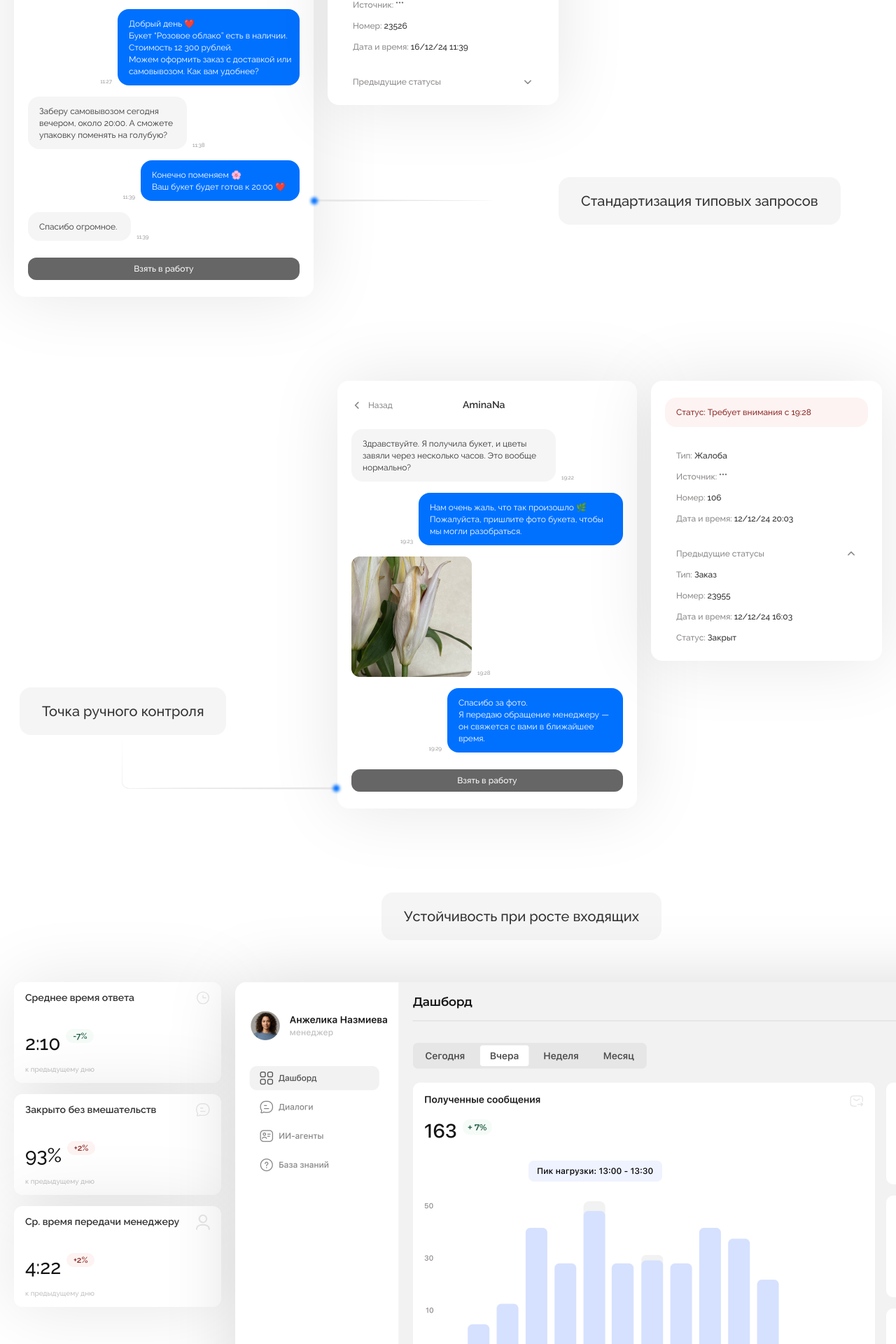
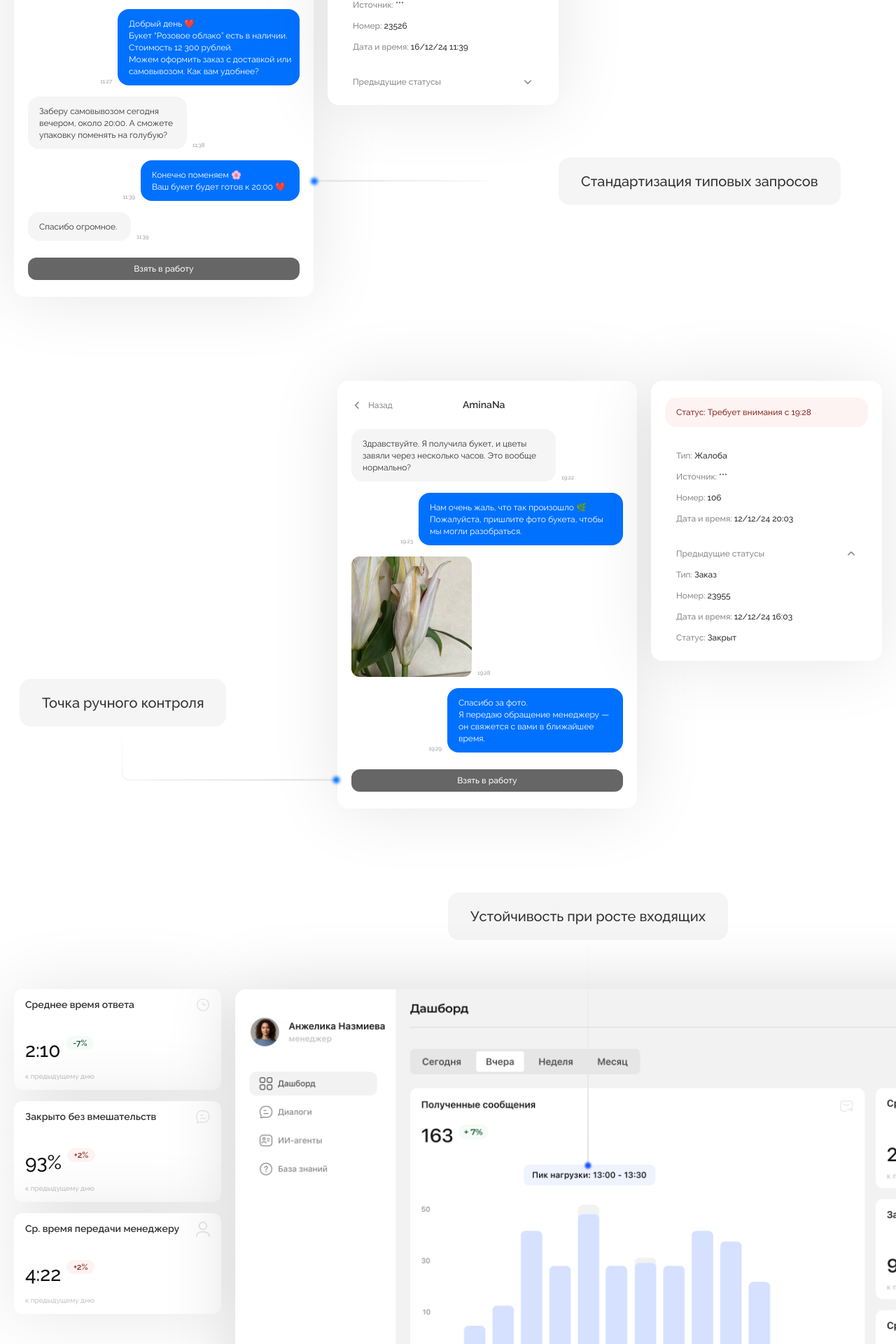
Before and after one commit to GrPugaguga/uxiustina, a Next.js app: page /amp in a window 1280 px wide. Shown: the part 5561-7481 px from the top of the page at 70% size. Built offline with nearby package versions, Linux system fonts and the light colour scheme.

Commit message:
feat(amp): fix vectors in examples pages

```diff
--- a/app/amp/sections/examples/DashBoard.tsx
+++ b/app/amp/sections/examples/DashBoard.tsx
@@ -58,8 +58,11 @@ export default function DashBoardExample(){
     ]
     return (
         <div className="grid grid-cols-12 gap-x-5 gap-y-15 w-full ">
-            <SolutionSpan text="Устойчивость при росте входящих" className="col-start-6 col-span-7 w-fit "/>
-            <div className="flex flex-row gap-5 col-start-1 col-span-12 w-full " >
+            <div className="flex flex-col gap-0 col-start-7 col-span-7 w-fit ">
+            <SolutionSpan text="Устойчивость при росте входящих" className=""/>
+            <Image src="/svg/vector_dashboard.svg" width={16} height={386} alt="" className="self-center z-10"/>
+            </div>
+            <div className="flex flex-row gap-5 col-start-1 col-span-12 w-full -mt-80 " >
                 <div className="flex flex-col gap-4">
                     {cards.map((card, i) => (
                         <Card card={card} key={i}/>
--- a/app/amp/sections/examples/First.tsx
+++ b/app/amp/sections/examples/First.tsx
@@ -46,7 +46,7 @@ export default function First(){
             <Chat messages={messages} messageClassName="max-w-65"/>
             <div className="flex flex-col">
                 <Order order={order} className="self-start"/>
-                <div className="flex flex-row flex-1 items-center">
+                <div className="flex flex-row flex-1 items-center mb-14">
                     <div className="w-82.5">
                         <Image src="/svg/solution_vector.svg" alt="" width={272} height={12} className="-ml-7" />
                     </div>
--- a/app/amp/sections/examples/Second.tsx
+++ b/app/amp/sections/examples/Second.tsx
@@ -48,7 +48,7 @@ export default function First(){
 
     return (
         <div className="flex flex-row w-full gap-0">
-            <div className="flex flex-col-reverse w-full mb-5 pl-2">
+            <div className="flex flex-col-reverse w-full mb-8 pl-2">
                 <Image src="/svg/vector_arrow.svg" alt="" width={316} height={84} className="self-end z-10 -mr-2" />
                 <SolutionSpan text="Точка ручного контроля" className=" self-start"/>
             </div>
```
Also changed, not shown: public/svg/vector_dashboard.svg (added).
